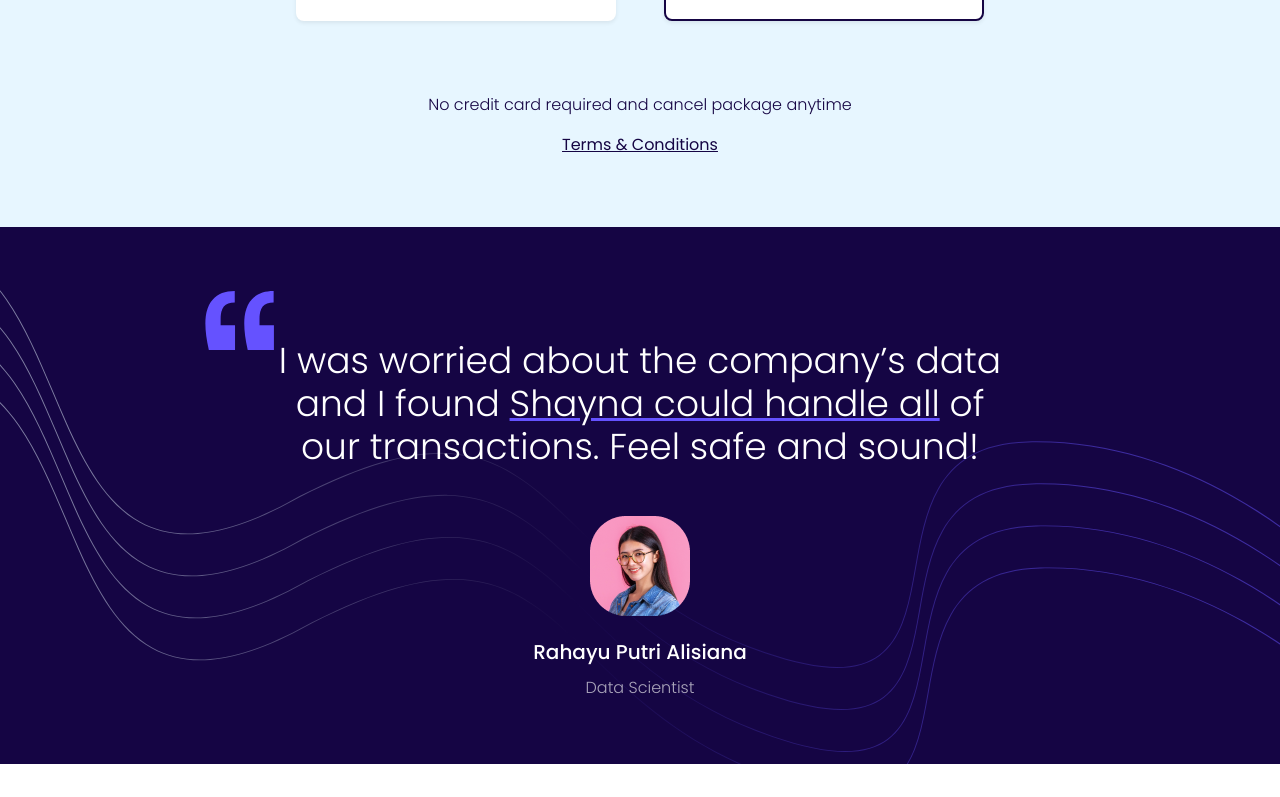
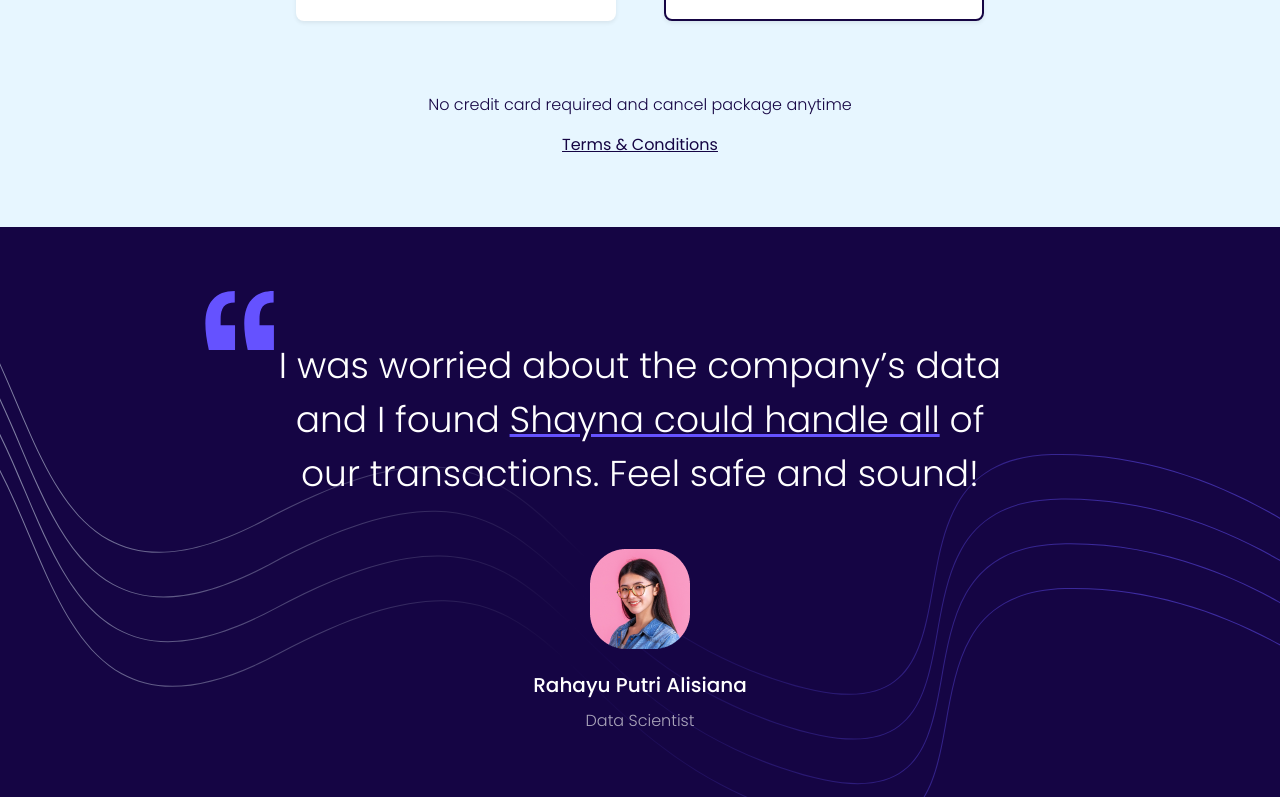
Before and after one commit to wahidari/shayna, a plain HTML site: page index.html in a window 1280 px wide. Shown: the part 1722-2519 px from the top of the page. Before the commit the page ends 2486 px from the top, so only its background shows below. Drawn offline with nearby package versions, Linux system fonts and the light colour scheme.

Commit message:
update line height

```diff
--- a/index.html
+++ b/index.html
@@ -358,7 +358,7 @@
         fill="#6552FF" />
     </svg>
     <div class="bg-ornament py-5">
-      <h2 class="text-white col-md-7 mt-3 mt-md-0 fw-light mx-auto text-center fs-36 pt-5 px-2">I was worried about the company’s data
+      <h2 class="lh-base text-white col-md-7 mt-3 mt-md-0 fw-light mx-auto text-center fs-36 pt-5 px-2">I was worried about the company’s data
         and I found <span class="text-decoration-underline-purple">Shayna could handle all</span> of our
         transactions. Feel safe and sound!
       </h2>
```
